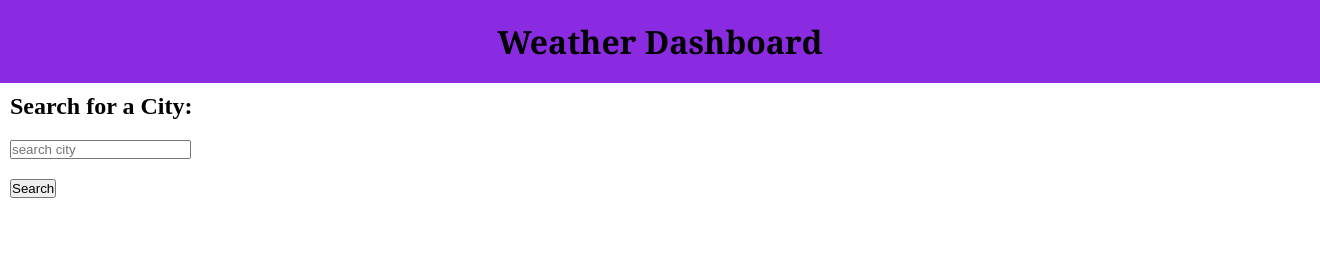
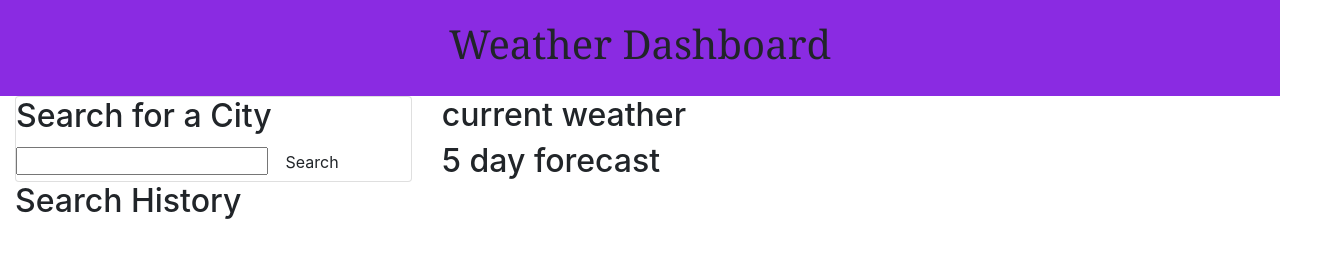
Before and after one commit to Aveheart/weather, a plain HTML site: page index.html in a window 1280 px wide. Shown: the whole page, 1320 px wide, since content can reach past the window. Drawn offline with nearby package versions, Linux system fonts and the light colour scheme.

Commit message:
trying different divs in html

```diff
--- a/assets/script.js
+++ b/assets/script.js
@@ -2,9 +2,18 @@ var input = document.querySelector('#inpt');
 var button = document.querySelector('#searchBtn');
 var page1 = document.querySelector('#secDiv');
 var page2 = document.querySelector('#page2');
+
+
+
+
+
 // FUNCTION FOR SEARCH CITY
 function searchCity(event){
     event.preventDefault();
+
+    localStorage.cityName = "city";
+    document.getElementById("saved").innerHTML = localStorage.cityname;
+
     console.log(input.value);
     var api = 'https://api.openweathermap.org/data/2.5/weather?q=' + input.value + '&current.uvi&appid=9b35244b1b7b8578e6c231fd7654c186&units=imperial';
 // FETCH API
@@ -16,6 +25,7 @@ fetch(api)
     return response.json()
 
 })
+
 // FUNCTION FOR DATA DISPLAY
 .then(function(data){
     console.log(data)
@@ -28,7 +38,7 @@ fetch(api)
    page2.appendChild(name)
 
    var temp = document.createElement('p')
-   temp.textContent = "Temp: " + data.main.temp
+   temp.textContent = "Temp: " +data.main.temp
    page2.appendChild(temp)
 
    var humidity = document.createElement('p')
@@ -36,10 +46,11 @@ fetch(api)
    page2.appendChild(humidity)
 
 
+})
 
 
 
-})
+
 }
 //EVENT LISTENER FOR SEARCH
 button.addEventListener('click', searchCity);
--- a/assets/style.css
+++ b/assets/style.css
@@ -15,11 +15,3 @@ header {
     text-align: center;
     background-color: blueviolet;
 }
-#display{
-    display:flex;
-
-}
-.secDiv{
-    padding: 10px;
-    display:block
-}
--- a/index.html
+++ b/index.html
@@ -5,7 +5,7 @@
     <meta charset="UTF-8">
     <meta http-equiv="X-UA-Compatible" content="IE=edge">
     <meta name="viewport" content="width=device-width, initial-scale=1.0">
-    <script src="https://ajax.googleapis.com/ajax/libs/jquery/3.6.0/jquery.min.js"></script>
+    <link rel="stylesheet" href="https://stackpath.bootstrapcdn.com/bootstrap/4.3.1/css/bootstrap.min.css"/>
     <link rel="stylesheet" href="./assets/style.css">
     <title>weather dashboard</title>
 </head>
@@ -13,21 +13,56 @@
     <header>
     <h1>Weather Dashboard</h1>
     </header>
+    <main class="flex-row justify-space-between">
+        <div class="col-12 col-sm-12 col-md-4 float-left">
 
-    <div class="secDiv">
+            <div class="card">
+                <h2 cardHeader>Search for a City</h2>
+                <div id="userForm" class="cardBody">
+                    <input type="text" id="myinpt">
+                    <button class="btn" id="searchBtn">Search</button>
+                </div>
+            </div>
+
+            <div class="cardHistory">
+                <h2 class="cardHeader">Search History</h2>
+            </div>
+        </div>
+
+        <div class="col-12 col-sm-12 col-md-8 float-right">
+            <div>
+                <h2>current weather</h2>
+                <div class="city"></div>
+            </div>
+
+            <div>
+                <h2>5 day forecast</h2>
+                <div class="fiveDay"></div>
+            </div>
+        </div>
+    </main>
+
+
+
+
+
+
+            <!-- <div class="secDiv">
         <h2 id="srchTitle">Search for a City:</h2>
-    </div>
+        </div>
     <div class="secDiv">
         <input type="text" id="inpt" placeholder="search city">
     </div>
     <div class="secDiv">
         <button type="submit" id="searchBtn" class="btn">Search</button>
     </div>
-    <div id="page2"></div>
+    <ul id="saved"></ul>
+    <div id="page2"></div> -->
 
 
 
 
 </body>
+<script src="https://cdnjs.cloudflare.com/ajax/libs/jquery/3.2.1/jquery.min.js"></script>
 <script src="./assets/script.js"></script>
 </html>
```
